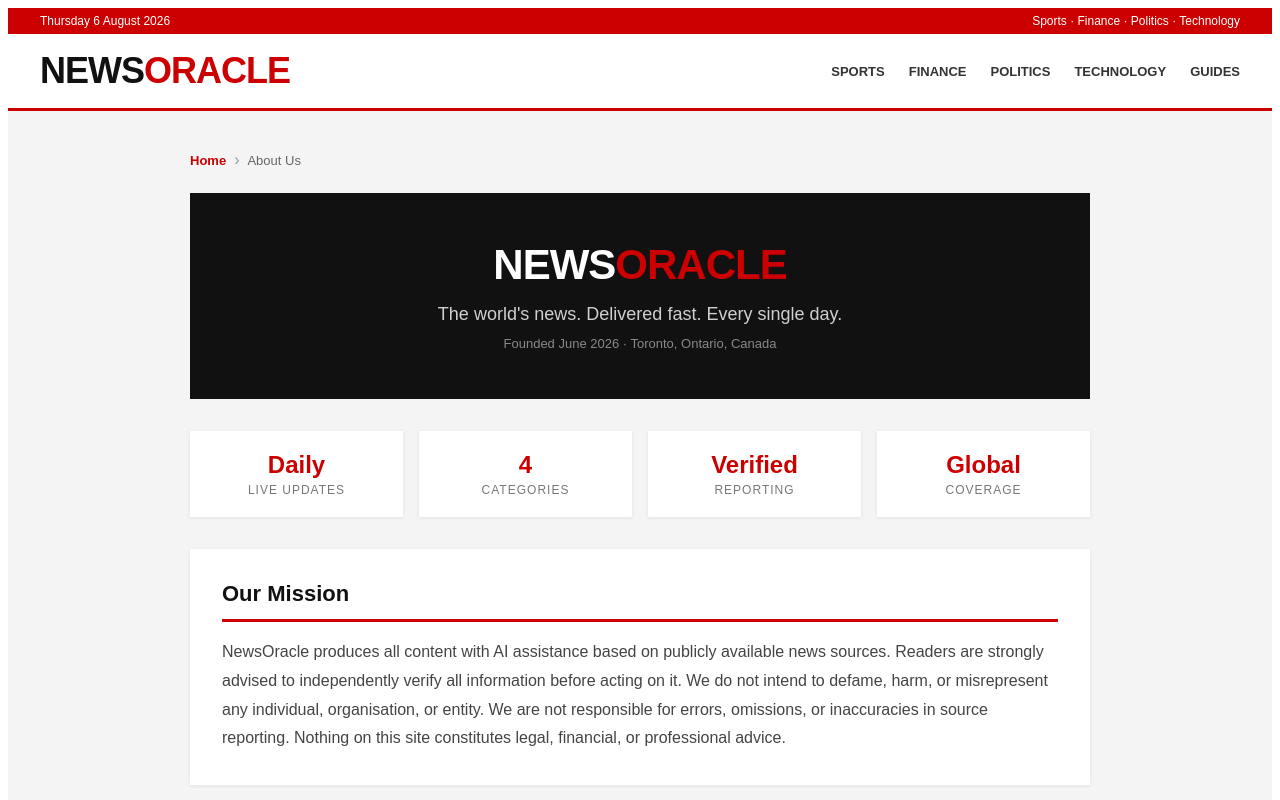
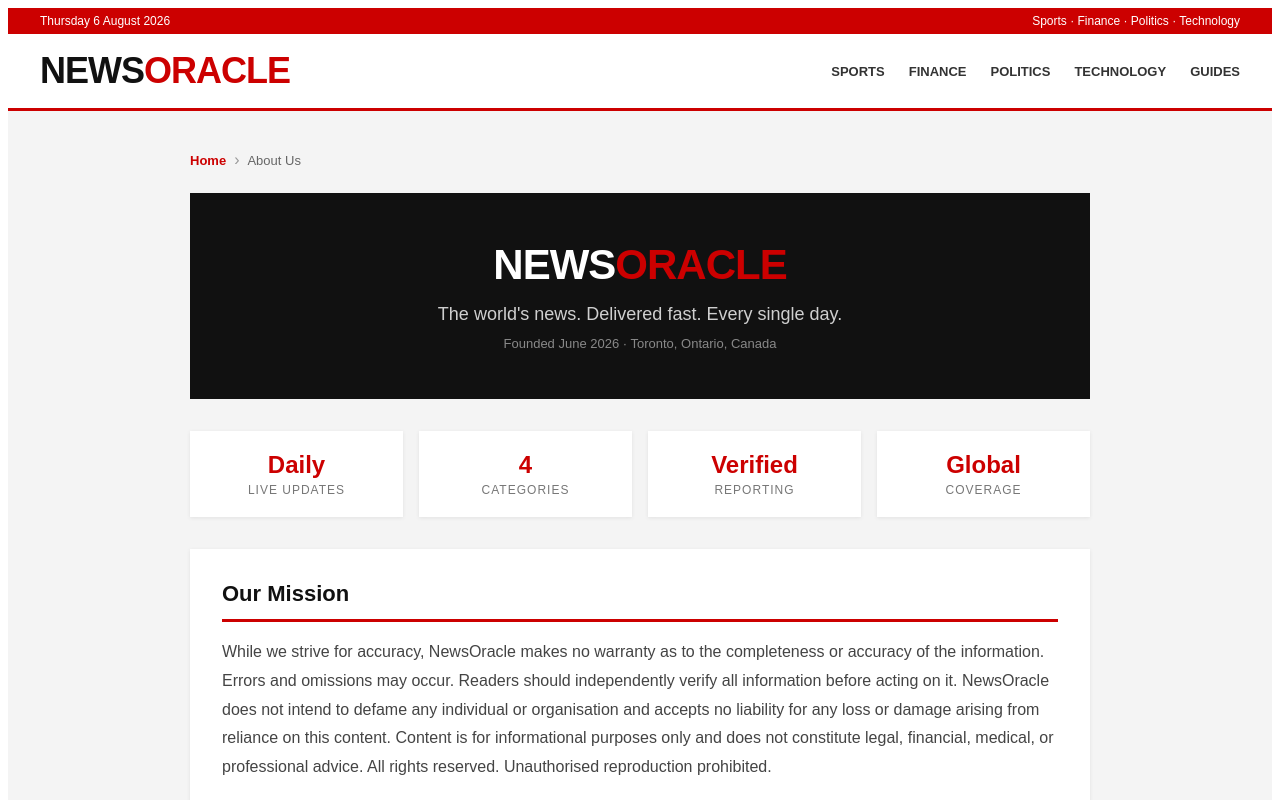
Before and after one commit to richmanempire001-cyber/newsoracle, a Next.js app: page /about in a window 1280 px wide. Shown: the top 800 px of the page. Built offline with nearby package versions, Linux system fonts and the light colour scheme.

Commit message:
Update about.js

```diff
--- a/pages/about.js
+++ b/pages/about.js
@@ -130,7 +130,7 @@ export default function About() {
                   Claiming a "team" when there is one founder is a credibility
                   risk if a reviewer or reader checks. Update this copy for
                   real once you have named contributors to point to. */}
-              NewsOracle produces all content with AI assistance based on publicly available news sources. Readers are strongly advised to independently verify all information before acting on it. We do not intend to defame, harm, or misrepresent any individual, organisation, or entity. We are not responsible for errors, omissions, or inaccuracies in source reporting. Nothing on this site constitutes legal, financial, or professional advice.
+              While we strive for accuracy, NewsOracle makes no warranty as to the completeness or accuracy of the information. Errors and omissions may occur. Readers should independently verify all information before acting on it. NewsOracle does not intend to defame any individual or organisation and accepts no liability for any loss or damage arising from reliance on this content. Content is for informational purposes only and does not constitute legal, financial, medical, or professional advice. All rights reserved. Unauthorised reproduction prohibited.
             </p>
           </div>
 
@@ -294,7 +294,7 @@ export default function About() {
           <div style={{ background: '#fffbf0', border: '1px solid #ffe082', padding: '24px', marginBottom: '24px' }}>
             <h3 style={{ fontSize: '14px', fontWeight: '700', color: '#111', margin: '0 0 12px', textTransform: 'uppercase', letterSpacing: '1px' }}>Disclaimer</h3>
             <p style={{ fontSize: '14px', color: '#666', lineHeight: '1.7', margin: 0 }}>
-              All content on NewsOracle is produced with AI assistance based on publicly available news sources. Readers should independently verify all information before acting on it. NewsOracle does not intend to defame any individual or organisation. Content is for informational purposes only and does not constitute legal, financial, or professional advice.
+              While we strive for accuracy, NewsOracle makes no warranty as to the completeness or accuracy of the information. Errors and omissions may occur. Readers should independently verify all information before acting on it. NewsOracle does not intend to defame any individual or organisation and accepts no liability for any loss or damage arising from reliance on this content. Content is for informational purposes only and does not constitute legal, financial, medical, or professional advice. All rights reserved. Unauthorised reproduction prohibited.
             </p>
           </div>
 
@@ -330,7 +330,7 @@ export default function About() {
               NEWS<span style={{ color: '#cc0000' }}>ORACLE</span>
             </h2>
             <p style={{ margin: 0, fontSize: '12px', textAlign: 'center' }}>
-              2026 NewsOracle. All Rights Reserved. Content is produced with AI assistance based on publicly available sources. Readers should independently verify all information. NewsOracle does not intend to defame any individual or organisation. Content is for informational purposes only and does not constitute legal, financial, or professional advice.
+              2026 NewsOracle. All Rights Reserved. While we strive for accuracy, NewsOracle makes no warranty as to the completeness or accuracy of the information. Errors and omissions may occur. Readers should independently verify all information before acting on it. NewsOracle does not intend to defame any individual or organisation and accepts no liability for any loss or damage arising from reliance on this content. Content is for informational purposes only and does not constitute legal, financial, medical, or professional advice. Unauthorised reproduction prohibited.
             </p>
           </div>
         </footer>
```
